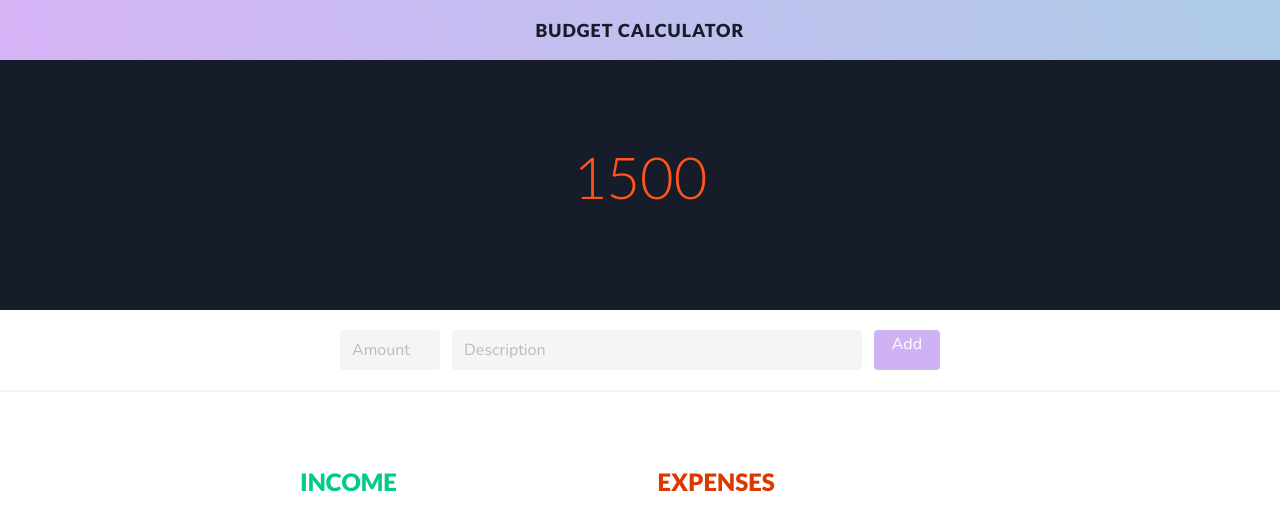
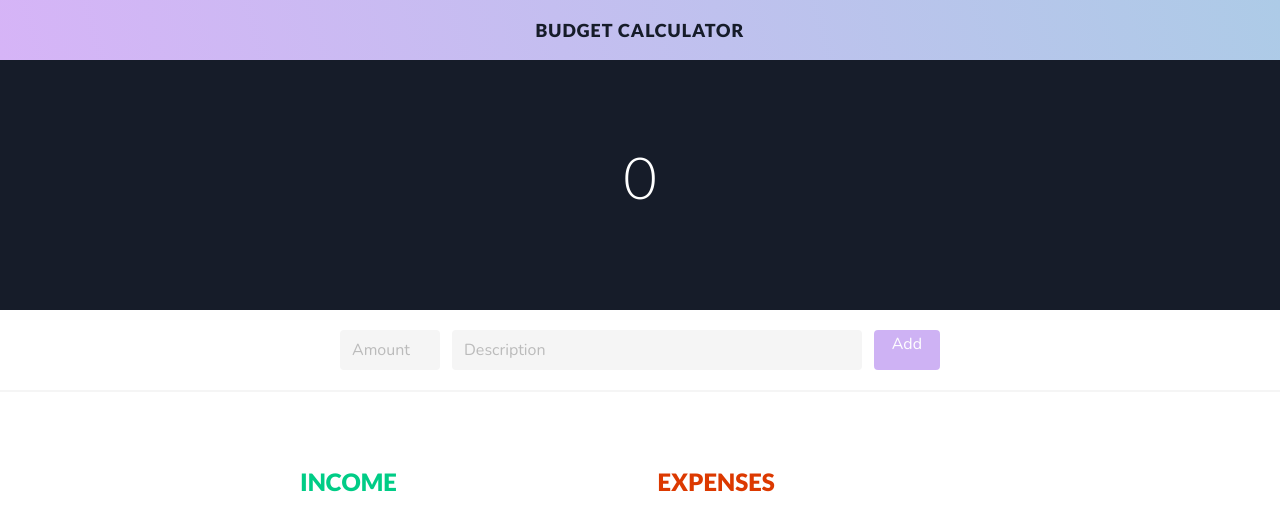
Before and after one commit to ElAndy94/budget-explorer, an Angular app: page / in a window 1280 px wide. Shown: the top 530 px of the page. Built offline with nearby package versions, Linux system fonts and the light colour scheme.

Commit message:
All logic implemented to edit item and show updated budget.

```diff
--- a/src/app/budget-item-list/budget-item-list.component.ts
+++ b/src/app/budget-item-list/budget-item-list.component.ts
@@ -11,6 +11,7 @@
 export class BudgetItemListComponent implements OnInit {
   @Input() budgetItems: BudgetItem[];
   @Output() delete: EventEmitter<BudgetItem> = new EventEmitter<BudgetItem>();
+  @Output() update: EventEmitter<UpdateEvent> = new EventEmitter<UpdateEvent>();
 
   constructor(public dialog: MatDialog) {}
 
@@ -28,8 +29,16 @@
 
     dialogRef.afterClosed().subscribe(result => {
       if (result) {
-        this.budgetItems[this.budgetItems.indexOf(item)] = result;
+        this.update.emit({
+          old: item,
+          new: result
+        });
       }
     });
   }
 }
+
+export interface UpdateEvent {
+  old: BudgetItem;
+  new: BudgetItem;
+}
--- a/src/app/main-page/main-page.component.html
+++ b/src/app/main-page/main-page.component.html
@@ -3,7 +3,9 @@
 </div>
 
 <section class="total-budget-section">
-  <h2 class="red">1500</h2>
+  <h2 [ngClass]="{ red: totalBudget < 0, green: totalBudget > 0 }">
+    {{ totalBudget }}
+  </h2>
 </section>
 
 <section class="add-item-section">
@@ -20,4 +22,5 @@
 <app-budget-item-list
   [budgetItems]="budgetItems"
   (delete)="deleteItem($event)"
+  (update)="updateItem($event)"
 ></app-budget-item-list>
--- a/src/app/main-page/main-page.component.ts
+++ b/src/app/main-page/main-page.component.ts
@@ -1,5 +1,6 @@
 import { Component, OnInit } from "@angular/core";
 import { BudgetItem } from "src/shared/models/budget-item";
+import { UpdateEvent } from "../budget-item-list/budget-item-list.component";
 
 @Component({
   selector: "app-main-page",
@@ -8,17 +9,27 @@
 })
 export class MainPageComponent implements OnInit {
   budgetItems: BudgetItem[] = new Array<BudgetItem>();
-
+  totalBudget: number = 0;
   constructor() {}
 
   ngOnInit(): void {}
 
   addItem(newItem: BudgetItem) {
     this.budgetItems.push(newItem);
+    this.totalBudget += newItem.amount;
   }
 
   deleteItem(item: BudgetItem) {
     let index = this.budgetItems.indexOf(item);
     this.budgetItems.splice(index, 1);
+    this.totalBudget -= item.amount;
+  }
+
+  updateItem(updateEvent: UpdateEvent) {
+    this.budgetItems[this.budgetItems.indexOf(updateEvent.old)] =
+      updateEvent.new;
+
+    this.totalBudget -= updateEvent.old.amount;
+    this.totalBudget += updateEvent.new.amount;
   }
 }
```
